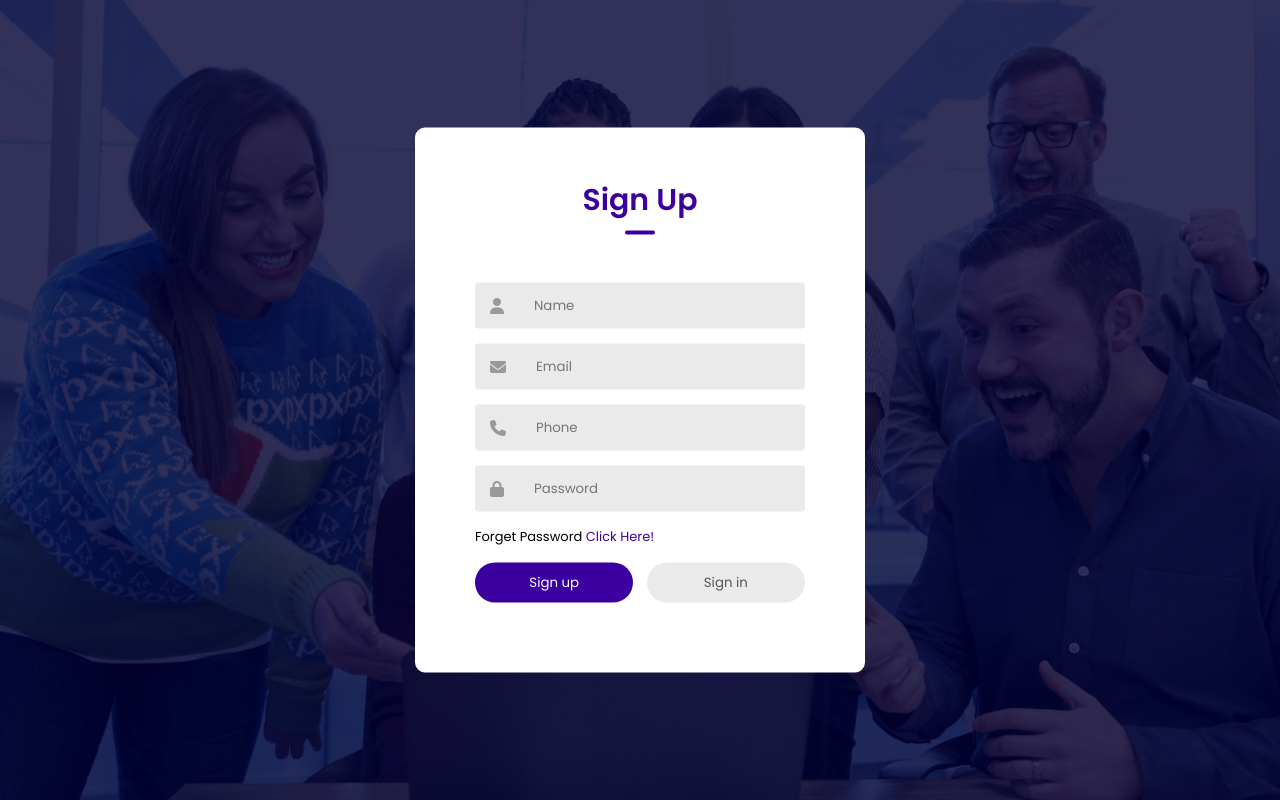
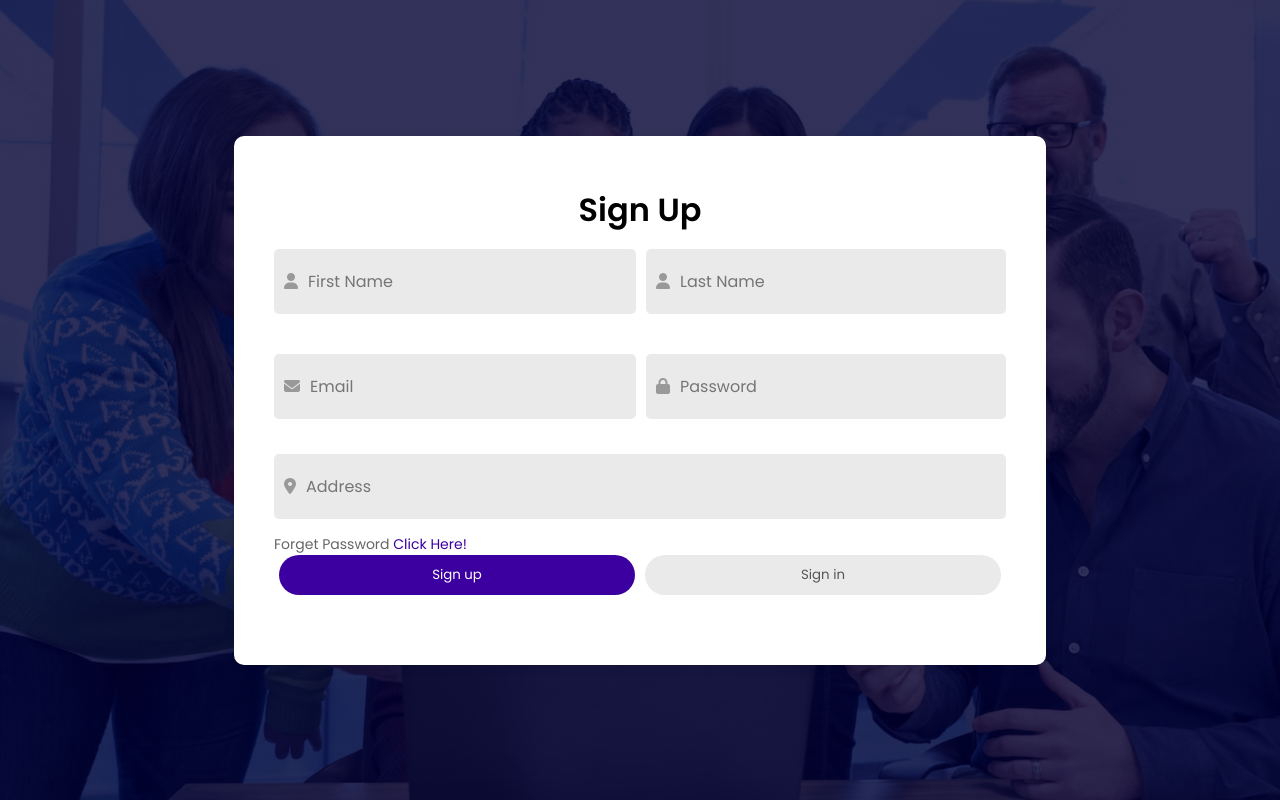
Before and after one commit to Mayuri93001/phpcrud, a PHP site: page / in a window 1280 px wide. Run offline with PHP 8.4, Linux system fonts and the light colour scheme; some libraries are stand-ins or nearby versions.

Commit message:
to create table and design new signup form

```diff
--- a/index.html
+++ /dev/null
@@ -1,72 +0,0 @@
-<!DOCTYPE html>
-<html lang="en">
-<head>
-    <meta charset="UTF-8">
-    <meta name="viewport" content="width=device-width, initial-scale=1.0">
-    <title>Sign Up Sign In Form</title>
-    <link rel="stylesheet" href="style.css">
-    <script src="https://kit.fontawesome.com/7a0ac3499a.js" crossorigin="anonymous"></script>
-    <link href="https://fonts.googleapis.com/css2?family=Poppins:wght@300;400;500;600&display=swap" rel="stylesheet">
-</head>
-<body>
-    <div class="container">
-        <div class="form-box">
-            <h1 id="title">Sign Up</h1>
-            <form id="userForm">
-                <div class="input-group">
-                    <div class="input-field" id="Namefield">
-                        <i class="fa-solid fa-user"></i>
-                        <input type="text" placeholder="Name" required>
-                    </div>
-
-                    <div class="input-field">
-                        <i class="fa-solid fa-envelope"></i>
-                        <input type="email" placeholder="Email" required>
-                    </div>
-
-                    <div class="input-field">
-                        <i class="fa-solid fa-phone"></i>
-                        <input type="tel" placeholder="Phone" required>
-                    </div>
-
-                    <div class="input-field">
-                        <i class="fa-solid fa-lock"></i>
-                        <input type="password" placeholder="Password" required>
-                    </div>
-                    <p>Forget Password <a href="#">Click Here!</a></p>
-                </div>
-                <div class="btn-field">
-                    <button type="submit" id="SignupBtn">Sign up</button>
-                    <button type="button" id="SigninBtn" class="disable">Sign in</button>
-                </div>
-            </form>
-        </div>
-    </div>
-
-    <script>
-        let signupBtn = document.getElementById("SignupBtn");
-        let signinBtn = document.getElementById("SigninBtn");
-        let nameField = document.getElementById("Namefield");
-        let title = document.getElementById("title");
-
-        function switchToSignIn() {
-            nameField.style.maxHeight = "0";
-            nameField.style.overflow = "hidden";
-            title.innerHTML = "Sign In";
-            signupBtn.classList.add("disable");
-            signinBtn.classList.remove("disable");
-        }
-
-        function switchToSignUp() {
-            nameField.style.maxHeight = "65px";
-            nameField.style.overflow = "visible";
-            title.innerHTML = "Sign Up";
-            signupBtn.classList.remove("disable");
-            signinBtn.classList.add("disable");
-        }
-
-        signinBtn.addEventListener("click", switchToSignIn);
-        signupBtn.addEventListener("click", switchToSignUp);
-    </script>
-</body>
-</html>
--- /dev/null
+++ b/index.php
@@ -0,0 +1,115 @@
+<!DOCTYPE html>
+<html lang="en">
+<head>
+    <meta charset="UTF-8">
+    <meta name="viewport" content="width=device-width, initial-scale=1.0">
+    <title>Sign Up Sign In Form</title>
+    <link rel="stylesheet" href="style.css">
+    <script src="https://kit.fontawesome.com/7a0ac3499a.js" crossorigin="anonymous"></script>
+    <script src="//ajax.googleapis.com/ajax/libs/jquery/1.8.3/jquery.min.js"></script>
+    <link href="https://fonts.googleapis.com/css2?family=Poppins:wght@300;400;500;600&display=swap" rel="stylesheet">
+</head>
+<body>
+    <div class="container">
+        <div class="form-boxm" style=" background: #fff;
+    padding: 50px 40px 70px;
+    text-align: center;
+    border-radius: 10px;
+    box-shadow: 0 2px 10px rgba(0, 0, 0, 0.1);">
+            <h1 id="title">Sign Up</h1>
+            <form name="userForm" onsubmit="return validateForm()">
+                <div class="input-group gridbox" style="display: grid;
+    grid-template-columns: auto auto;
+    gap: 10px;">
+                    <!-- <div class="input-field" id="id">
+                        <i class="fa-solid fa-user"></i>
+                        <input type="text" name="id" placeholder="ID" required>
+                    </div> -->
+
+                    <div class="input-field" id="first_name">
+                        <i class="fa-solid fa-user"></i>
+                        <input type="text" name="first_name" placeholder="First Name" required>
+                    </div>
+
+                    <div class="input-field" id="last_name">
+                        <i class="fa-solid fa-user"></i>
+                        <input type="text" name="last_name" placeholder="Last Name" required>
+                    </div>
+
+
+
+                    <div class="input-field">
+                        <i class="fa-solid fa-envelope"></i>
+                        <input type="email" name="email" placeholder="Email" required>
+                    </div>
+
+                    <div class="input-field">
+                        <i class="fa-solid fa-lock"></i>
+                        <input type="password" name="password" placeholder="Password" required>
+                    </div>
+
+
+
+                    <!-- <div class="input-field" id="is_deleted">
+                        <i class="fa-solid fa-trash"></i>
+                        <input type="text" name="is_deleted" placeholder="Is Deleted" required>
+                    </div>
+
+                    <div class="input-field" id="created_date">
+                        <i class="fa-solid fa-calendar-alt"></i>
+                        <input type="text" name="created_date" placeholder="Created Date" required>
+                    </div>
+
+                    <div class="input-field" id="updated_date">
+                        <i class="fa-solid fa-calendar-check"></i>
+                        <input type="text" name="updated_date" placeholder="Updated Date" required>
+                    </div> -->
+                </div>
+                <div class="input-field" id="address">
+                        <i class="fa-solid fa-map-marker-alt"></i>
+                        <input type="text" name="address" placeholder="Address" required>
+                    </div>
+
+                <p>Forget Password <a href="#">Click Here!</a></p>
+                <div class="btn-field">
+                    <button type="submit" id="SignupBtn">Sign up</button>
+                    <button type="button" id="SigninBtn" class="disable">Sign in</button>
+                </div>
+            </form>
+        </div>
+    </div>
+
+    <script src="https://code.jquery.com/jquery-3.5.1.slim.min.js"></script>
+    <script src="https://cdn.jsdelivr.net/npm/@popperjs/core@2.5.4/dist/umd/popper.min.js"></script>
+    <script src="https://stackpath.bootstrapcdn.com/bootstrap/4.5.2/js/bootstrap.min.js"></script>
+    <script src="script.js" type="text/javascript"></script>
+
+    <script>
+        let signupBtn = document.getElementById("SignupBtn");
+        let signinBtn = document.getElementById("SigninBtn");
+        let title = document.getElementById("title");
+
+        function switchToSignIn() {
+            document.getElementById("id").style.display = "none";
+            title.innerHTML = "Sign In";
+            signupBtn.classList.add("disable");
+            signinBtn.classList.remove("disable");
+        }
+
+        function switchToSignUp() {
+            document.getElementById("id").style.display = "block";
+            title.innerHTML = "Sign Up";
+            signupBtn.classList.remove("disable");
+            signinBtn.classList.add("disable");
+        }
+
+        signinBtn.addEventListener("click", switchToSignIn);
+        signupBtn.addEventListener("click", switchToSignUp);
+
+        function validateForm() {
+            // Placeholder for form validation logic
+            return true; // Change to your validation logic
+        }
+    </script>
+</body>
+</html>
--- a/style.css
+++ b/style.css
@@ -1,124 +1,114 @@
 * {
     margin: 0;
     padding: 0;
+    box-sizing: border-box;
     font-family: 'Poppins', sans-serif;
-    box-sizing: border-box;
+}
+
+body {
+    background-color: #f0f0f0; /* Light background for the body */
 }
 
 .container {
     width: 100%;
     height: 100vh;
+    display: flex;
+    justify-content: center;
+    align-items: center;
     background-image: linear-gradient(rgba(0, 0, 50, 0.8), rgba(0, 0, 50, 0.8)), url(background.png);
     background-position: center;
     background-size: cover;
-    position: relative;
 }
 
 .form-box {
-    width: 90%;
-    max-width: 450px;
-    position: absolute;
-    top: 50%;
-    left: 50%;
-    transform: translate(-50%, -50%);
+    /* width: 90%;
+    max-width: 450px; */
     background: #fff;
-    padding: 50px 60px 70px;
+    padding: 50px 40px 70px;
     text-align: center;
-    border-radius: 10px; /* Add slight rounding */
+    border-radius: 10px;
+    box-shadow: 0 2px 10px rgba(0, 0, 0, 0.1);
 }
+.form-boxm{
+    background: #fff;
+    padding: 50px 40px 70px;
+    text-align: center;
+    border-radius: 10px;
+    box-shadow: 0 2px 10px rgba(0, 0, 0, 0.1);
+}
+
 
 .form-box h1 {
     font-size: 30px;
-    margin-bottom: 60px;
+    margin-bottom: 30px;
     color: #3c00a0;
-    position: relative;
 }
 
-.form-box h1::after {
-    content: '';
-    width: 30px;
-    height: 4px;
-    border-radius: 3px;
-    background: #3c00a0;
-    position: absolute;
-    bottom: -12px;
-    left: 50%;
-    transform: translateX(-50%);
+.input-group {
+    margin-bottom: 20px;
 }
 
 .input-field {
+    display: flex;
+    align-items: center;
     background: #eaeaea;
     margin: 15px 0;
-    border-radius: 3px;
-    display: flex;
-    align-items: center;
-    max-height: 65px;
-    transition: max-height 0.5s ease, background 0.3s;
-    overflow: hidden;
+    border-radius: 5px;
+    padding: 10px;
+}
+
+.input-field i {
+    color: #999;
+    margin-right: 10px;
 }
 
 input {
-    width: 100%;
+    flex: 1;
+    border: none;
     background: transparent;
-    border: 0;
-    outline: 0;
-    padding: 10px 15px;
-    transition: border-color 0.3s;
-}
-
-.input-field i {
-    margin: 15px;
-    color: #999;
-}
-
-form p {
-    text-align: left;
-    font-size: 13px;
-}
-
-form p a {
-    text-decoration: none;
-    color: #3c00a0;
+    outline: none;
+    padding: 10px 0;
+    font-size: 16px;
 }
 
 .btn-field {
-    width: 100%;
     display: flex;
     justify-content: space-between;
 }
 
 .btn-field button {
-    flex-basis: 48%;
+    flex: 1;
     background: #3c00a0;
     color: #fff;
     height: 40px;
+    border: none;
     border-radius: 20px;
-    border: 0;
-    outline: 0;
     cursor: pointer;
     transition: background 0.3s;
+    margin: 0 5px; /* Add some spacing between buttons */
 }
 
 .btn-field button:hover {
     background: #2a0077;
 }
 
-.input-group {
-    min-height: 280px;
-}
-
 .btn-field button.disable {
     background: #eaeaea;
     color: #555;
+    cursor: not-allowed;
 }
 
-/* Focus styles */
-input:focus {
-    border-bottom: 2px solid #3c00a0;
-    outline: none;
+p {
+    text-align: left;
+    font-size: 14px;
+    color: #666;
 }
 
-/* Media queries for responsiveness */
+p a {
+    text-decoration: none;
+    color: #3c00a0;
+}
+
 @media (max-width: 600px) {
     .form-box {
         padding: 30px 20px;
@@ -132,3 +122,10 @@ input:focus {
         height: 35px;
     }
 }
+
+
+.gridbox{
+    display: grid;
+    grid-template-columns: auto auto;
+    gap: 10px;
+}
```
Also changed, not shown: script.js (+42 -5 lines).
